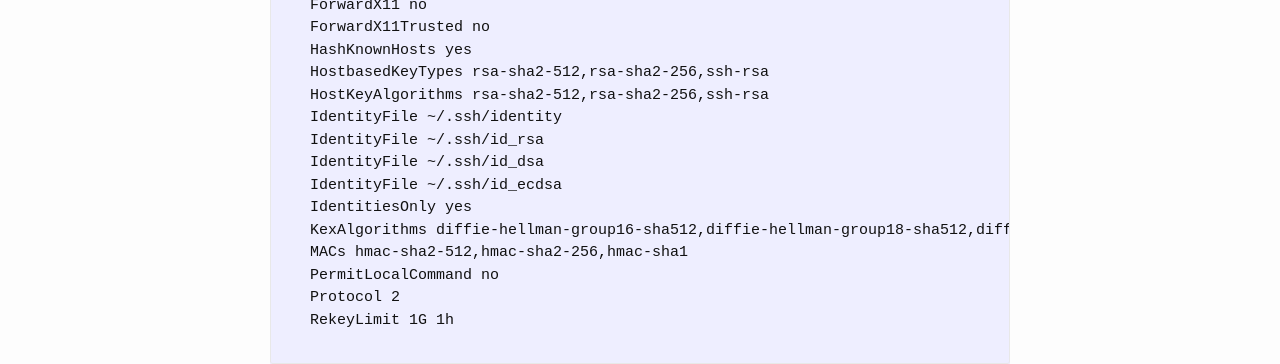
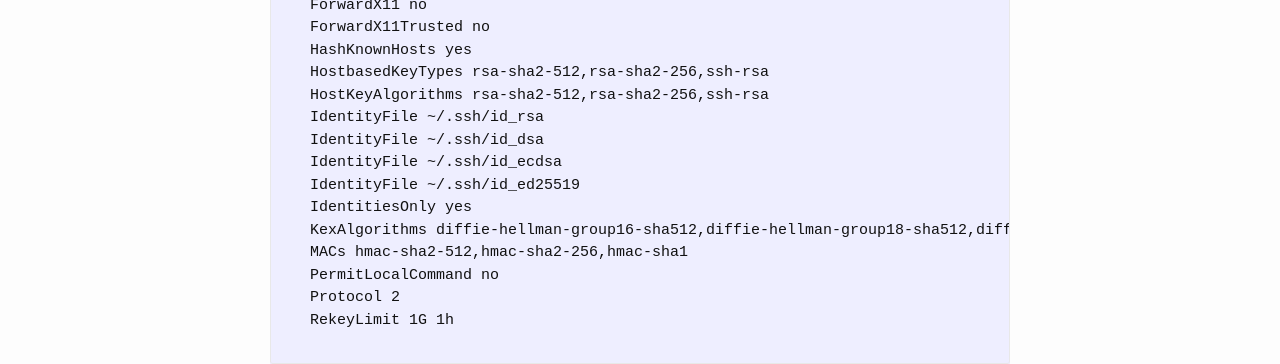
Before and after one commit to bryanhohs/hohs.us, a Jekyll site: the page built from _posts/2022-02-20-how-to-configure-openssh-client-on-linux.md, in a window 1280 px wide. Shown: the part 568-932 px from the top of the page. Built offline with Jekyll 4.4.1, drawn with Linux system fonts in a browser that asks for light colours; a script that is not in the unit is left out; some of the changed text lies outside the part shown.

Commit message:
Update Posts “2022-02-20-how-to-configure-openssh-client-on-linux”

```diff
--- a/_posts/2022-02-20-how-to-configure-openssh-client-on-linux.md
+++ b/_posts/2022-02-20-how-to-configure-openssh-client-on-linux.md
@@ -27,10 +27,10 @@ Host *
    HashKnownHosts yes
    HostbasedKeyTypes rsa-sha2-512,rsa-sha2-256,ssh-rsa
    HostKeyAlgorithms rsa-sha2-512,rsa-sha2-256,ssh-rsa
-   IdentityFile ~/.ssh/identity
    IdentityFile ~/.ssh/id_rsa
    IdentityFile ~/.ssh/id_dsa
    IdentityFile ~/.ssh/id_ecdsa
+   IdentityFile ~/.ssh/id_ed25519
    IdentitiesOnly yes
    KexAlgorithms diffie-hellman-group16-sha512,diffie-hellman-group18-sha512,diffie-hellman-group14-sha256
    MACs hmac-sha2-512,hmac-sha2-256,hmac-sha1
```
